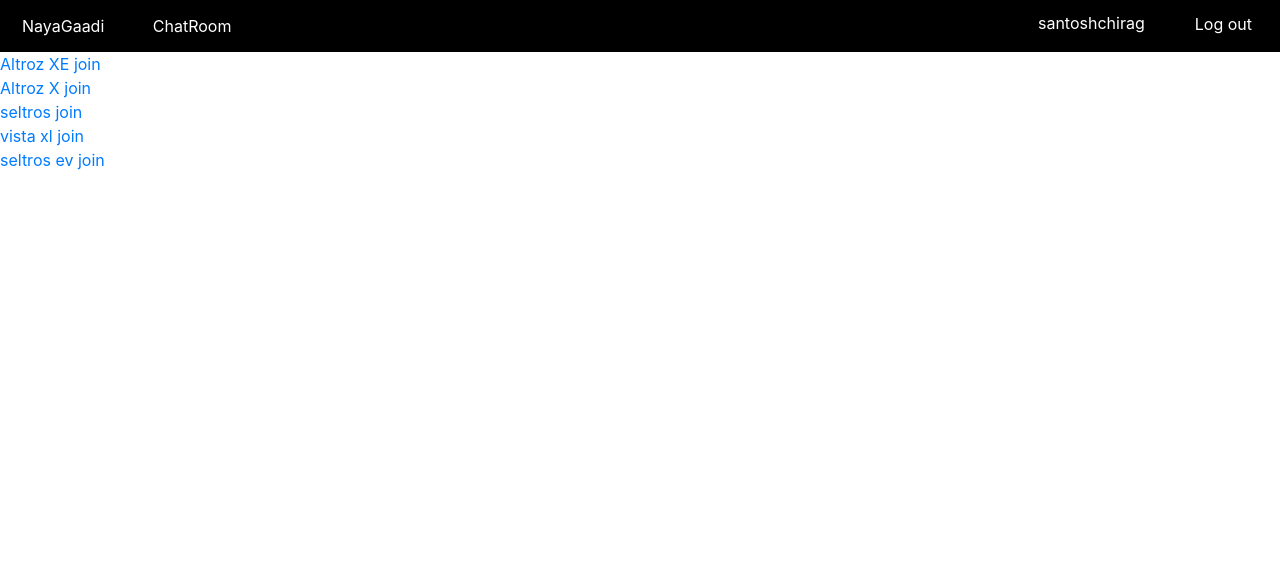
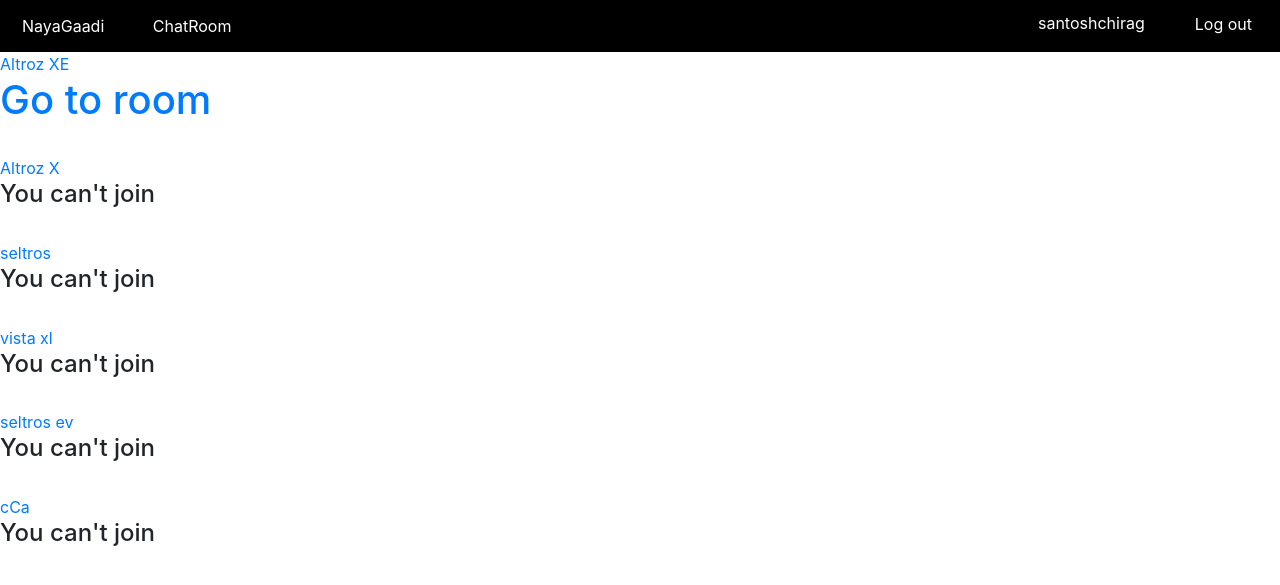
Before and after one commit to saisantoshchirag/group_buying, a Django app: page /chat/ in a window 1280 px wide. Shown: the top 585 px of the page. Run offline with Django 3.2, Linux system fonts and the light colour scheme; a user stored in the database is signed in; data comes from the database, SQL or seed files in the repository; some libraries are stand-ins or nearby versions.

Commit message:
changes in chat app

```diff
--- a/group_buying/chat/Book1.csv
+++ /dev/null
@@ -1,6 +0,0 @@
-id,Brand,Modelname,Version,Price,Image,Body_style,Length,Width,Height,Wheel_base,Max_height_from_driver_seat,Max_personal_weight_suitable,Ground_clearance,Weight,Seating_capacity,Fueltype,Milage,Range,Fuel_tank_capacity,Keyless_entry,Airbags_count,Abs,Parking_sensors,Rear_view_camera,Sunroof,Bluetooth,Infotainment,Android_auto,After_sales_support,Resale_value,Styling,Comfort,Safety,Performance,Value_for_money,suitable_for_driver,suitable_for_owner,Road_Grip,suitable_for
-,tata,Altroz XE,2020,9.29,https://stimg.cardekho.com/images/carexteriorimages/630x420/Tata/Altroz/7247/1578642800962/front-left-side-47.jpg?tr=h-140,hatchbag,3990,1755,1523,2501,1500,90,165,1150,5,diesel,25,0,37,yes,2,yes,yes,yes,no,yes,yes,yes,5,3,4,3.5,4,4,4.5,5,3.5,3.5,"r,u,e,b,t"
-,tata,Altroz X,2020,12,https://stimg.cardekho.com/images/carexteriorimages/630x420/Tata/Altroz/7247/1578642800962/front-left-side-47.jpg?tr=h-140,hatchbag,3990,1755,1523,2401,1500,85,210,1120,5,petrol,20,0,45,yes,4,yes,yes,no,yes,yes,yes,yes,5,4,3,4.5,5,4.5,4,5,5,4,"u,e,b"
-,Kia,seltros,2019,15,https://stimg.cardekho.com/images/carexteriorimages/630x420/Tata/Altroz/7247/1578642800962/front-left-side-47.jpg?tr=h-140,suv,4000,1800,1530,2535,1480,95,180,1180,6,hybrid,23,150,35,yes,2,no,no,yes,yes,yes,no,no,3,3,5,4,3,5,3,5,5,4,"u,e,b"
-,suzuki,vista xl,2018,10,https://stimg.cardekho.com/images/carexteriorimages/630x420/Tata/Altroz/7247/1578642800962/front-left-side-47.jpg?tr=h-140,sedan,4020,1800,1530,2535,2535,90,150,1180,5,petrol,24,0,36,no,0,no,yes,no,nyes,no,no,no,4,4,4,4,1,4,4,4,3.5,4,"r,u,e,b,t"
-,Kia,seltros ev,2019,15,https://stimg.cardekho.com/images/carexteriorimages/630x420/Tata/Altroz/7247/1578642800962/front-left-side-47.jpg?tr=h-140,suv,4000,1800,1530,2535,1480,95,180,1180,6,electric,0,200,0,yes,2,no,no,yes,yes,yes,no,no,3,3,5,4,3,5,3,5,5,4,"u,e,b"
--- a/group_buying/chat/templates/chat/rooms.html
+++ b/group_buying/chat/templates/chat/rooms.html
@@ -6,13 +6,23 @@
 
 
 {% block content %}
-    {% for room in rooms %}
-        {#            {{ room #}
-        {#            {{ room.image }}#}
-        {#            <img src="{{ room.image }}">#}
-        <a href="{% url 'home' room.eid %}">{{ room.name }}</a>
-        <a href="{% url 'join' room.eid %}"> join</a>
-        <br>
+    {% if room_user %}
+     {% for room in rooms %}
+            <a href="{% url 'home' room.eid %}">{{ room.name }}</a>
+            {% if room_user == room.id %}
+                <a href="{% url 'home' room.eid %}">  <h1>Go to room</h1> </a>
+                <br>
+            {% else %}
+         <h4> You can't join</h4>
+            <br>
+         {% endif %}
 
-    {% endfor %}
+        {% endfor %}
+    {% else %}
+         {% for room in rooms %}
+            <a href="{% url 'home' room.eid %}">{{ room.name }}</a>
+            <a href="{% url 'join' room.eid %}"> join</a>
+            <br>
+        {% endfor %}
+    {% endif %}
 {% endblock content %}
--- a/group_buying/chat/urls.py
+++ b/group_buying/chat/urls.py
@@ -11,6 +11,6 @@
     path('',views.rooms,name='rooms'),
     path('/events/', include(django_eventstream.urls)),
     path('delete/<room>/<id>',views.delete,name='delete'),
-    path('data',views.data),
+    # path('data',views.data),
     path('join/<room_id>',views.join,name='join')
 ]
--- a/group_buying/chat/views.py
+++ b/group_buying/chat/views.py
@@ -1,10 +1,12 @@
 from django.http import  HttpResponseNotAllowed
 from django.contrib.auth.models import User
-from django.shortcuts import render, redirect,reverse
+from django.shortcuts import render, redirect
 from .models import ChatRoom, ChatMessage,Car
 from django.http import HttpResponseRedirect,HttpResponse
-import pandas as pd
 from profiles.models import UserProfile
+from django.contrib.auth.decorators import login_required
+
+
 def home(request, room_id=None):
     user = request.user
     if user:
@@ -36,7 +38,6 @@
         return render(request, 'chat/join.html', {'context':context,'context1':context})
 def messages(request, room_id):
     if request.method == 'POST':
-        fields = []
         try:
             img = request.FILES['image']
         except:
@@ -49,18 +50,14 @@
             file = request.FILES['file']
         except:
             file = None
-
         path = request.POST['next']
         fields = [img,file,text]
-        print(fields)
         try:
             room = ChatRoom.objects.get(eid=room_id)
         except ChatRoom.DoesNotExist:
             return HttpResponse('room doesnot exist')
-
         mfrom = request.POST['from']
         if not any(fields):
-            print(path)
             return HttpResponseRedirect(path)
         ChatMessage.objects.create(room=room,user=mfrom,text=text,document=file,image=img)
         return redirect('home',room_id=room_id)
@@ -72,33 +69,25 @@
     ChatMessage.objects.filter(id=id).delete()
     return redirect('home', room_id=room)
 
+@login_required(login_url='/loginmodule/login/')
 def rooms(request):
+    room = UserProfile.objects.filter(user=request.user).values()[0]['room_id']
+    if room is None:
+        room = ''
     rooms = ChatRoom.objects.all().values()
-    cars = Car.objects.all().values()
+    # cars = Car.objects.all().values()
     user = User.objects.filter(username=request.user)
     is_staff = user.values()[0]['is_staff']
-    res = []
-    for i in rooms:
-        out = {}
-        for j in cars:
-            if i['id']==j['id']:
-                out = i
-                out.update(j)
-                res.append(out)
-    return render(request,'chat/rooms.html',{'rooms':res,'is_staff':is_staff})
+    return render(request,'chat/rooms.html',{'rooms':rooms,'is_staff':is_staff,'room_user':room})
 
-#THis view if for adding more cars to database
-def data(request):
-    file = pd.read_csv('C:\sem-6\group_buying\group_buying\chat\Book1.csv')
-    print(file.columns)
-    for i in range(len(file['id'])):
-        Car.objects.create(name=file['Modelname'][i],brand = file['Brand'][i],version=file['Version'][i],price=file['Price'][i],mileage=file['Milage'][i],fuel_tank_capacity=file['Fuel_tank_capacity'][i],fuel_type=file['Fueltype'],body_style=file['Body_style'])
-    return HttpResponse('success')
 
 def join(request,room_id):
-    # print(room_id)
-    user = User.objects.filter(username=request.user)
-    user1 = UserProfile.objects.filter(user=request.user)
-    print(user)
-    print(user1)
+    try:
+        userprofile = UserProfile.objects.filter(user=request.user).values()
+    except:
+        return redirect('create')
+    rooms = ChatRoom.objects.filter(eid=room_id)
+    UserProfile.objects.filter(user=request.user).update(room=room_id)
+
+    print(rooms)
     return HttpResponse('here')
--- a/group_buying/home/templates/base_layout.html
+++ b/group_buying/home/templates/base_layout.html
@@ -99,6 +99,11 @@
 </div>
 
     {% block headblock %}
+{#        {% if messages %}#}
+{#            {% for message in messages %}#}
+{#                {{ message.tags }} {{ message }}#}
+{#            {% endfor %}#}
+{#        {% endif %}#}
     {% endblock headblock %}
 
 </head>
--- a/group_buying/profiles/models.py
+++ b/group_buying/profiles/models.py
@@ -11,4 +11,4 @@
     city = models.CharField(max_length=50)
     state = models.CharField(max_length=50)
     pincode = models.IntegerField(default=0)
-    room = models.ForeignKey(ChatRoom,on_delete=models.CASCADE,blank=True,null=True)
+    room = models.ForeignKey(ChatRoom,on_delete=models.SET_NULL,blank=True,null=True)
```
Also changed, not shown: group_buying/Accounts/views.py (+1 -19 lines), group_buying/chat/models.py (+5 -2 lines), group_buying/chat/migrations/0005_auto_20200703_1955.py (added), group_buying/db.sqlite3, group_buying/profiles/migrations/0002_auto_20200703_1922.py (added), 1 other file.
